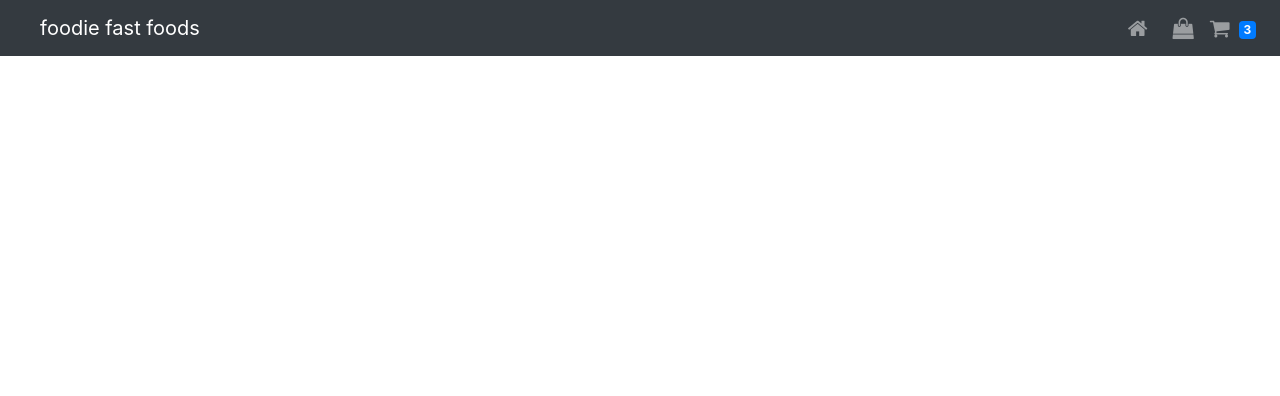
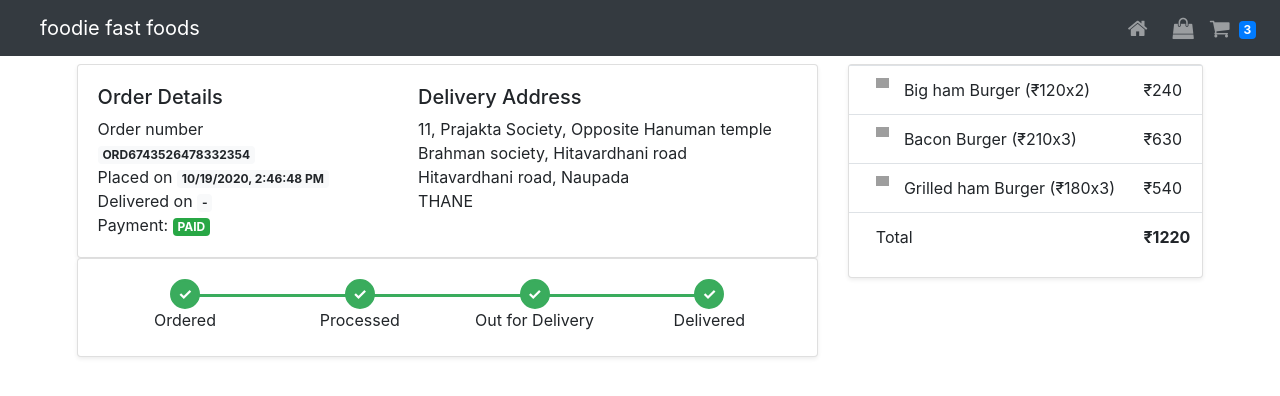
Before and after one commit to AdityaPimpalkar/foodie-fast-food, a React (Create React App) app: page /foodie-fast-food/order/ORD6743526478332354 in a window 1280 px wide. Before the commit this address led to /not-found. Shown: the top 396 px of the page. Built offline with nearby package versions, Linux system fonts and the light colour scheme; grey boxes are pictures that could not be loaded.

Commit message:
order details

```diff
--- a/src/components/Container.jsx
+++ b/src/components/Container.jsx
@@ -1,12 +1,12 @@
 import React, { Component } from 'react';
 import { Switch, Route, Redirect } from "react-router-dom";
+import { getTotalItems } from '../services/cart';
+import Orders from './Orders';
+import OrderDetails from './OrderDetails';
 import Cart from './Cart';
 import Navbar from './Navbar';
+import Products from './Products';
 //import Sidenavbar from './Sidenavbar';
-import Products from './Products';
-import { getTotalItems } from '../services/cart';
-import Orders from './Orders';
-
 
 class Container extends Component {
     state = {
@@ -27,6 +27,7 @@ class Container extends Component {
                     <Route path="/foodie-fast-food/" exact > <Products handleCartCount={() => this.handleCartCount()} /> </Route>
                     <Route path="/foodie-fast-food/cart" > <Cart handleCartCount={() => this.handleCartCount()} /> </Route>
                     <Route path="/foodie-fast-food/orders" > <Orders /> </Route>
+                    <Route path="/foodie-fast-food/order/:id" > <OrderDetails /> </Route>
                     <Redirect to="/not-found" />
                 </Switch>
             </main>
--- /dev/null
+++ b/src/components/OrderDetails.jsx
@@ -0,0 +1,116 @@
+import React, { Component } from 'react';
+import { GetOrderDetails } from '../services/orders';
+
+class OrderDetails extends Component {
+    state = {
+        order: {
+            delivered_on: "",
+            deliveryaddress: {},
+            order_id: 0,
+            order_number: "",
+            payment_status: "",
+            order_stage: 0,
+            paymentby:{
+                selectedpayment: ""
+            },
+            placed_on: "",
+            products: [],
+            order_total: 0,
+            user_id: ""
+        }
+    }
+
+    componentDidMount() {
+        let order_number = window.location.href.substr(window.location.href.lastIndexOf('/') + 1)
+        const order = GetOrderDetails(order_number);
+        this.setState({ order });
+    }
+    render() {
+        const { order } = this.state
+        return (
+            <React.Fragment>
+            <div className="row justify-content-center">
+                <div className="col-sm-11">
+                    <div className="row">
+                    <div className="col-sm-8">
+                        <div className="card text-left shadow-sm">
+                            <div className="row">
+                            <div className="col-sm-5">
+                                <div className="card-body">
+                                    <h5>Order Details</h5>
+                                    <div>Order number <span className="badge badge-light ">{order.order_number}</span></div>
+                                    <div>Placed on <span className="badge badge-light">{order.placed_on}</span></div>
+                                    <div>Delivered on <span className="badge badge-light">{order.delivered_on !== "" ?  order.delivered_on: "-"}</span></div>
+                                    <div>Payment: <span className={order.payment_status === "PENDING" ? "badge badge-warning" : "badge badge-success"}>{order.payment_status}</span></div>
+                                </div>
+                            </div>
+                            <div className="col-sm-7">
+                                <div className="card-body">
+                                <h5>Delivery Address</h5>
+                                <div>{order.deliveryaddress.addressLine1}</div>
+                                <div>{order.deliveryaddress.addressLine2}</div>
+                                <div>{order.deliveryaddress.landmark}</div>
+                                <div>{order.deliveryaddress.city}</div>
+                                </div>
+                            </div>
+                            </div>
+
+                        </div>
+                        <div className="card text-center shadow-sm">
+                            <div className="card-body">
+                            <div className="row">
+                                <div className="progressbar-container mb-1">
+                                    <ul className="progressbar col-sm-12">
+                                    <li className={order.order_stage >=1 ? "active" : ""}>Ordered</li>
+                                    <li className={order.order_stage >=2 ? "active" : ""}>Processed</li>
+                                    <li className={order.order_stage >=3 ? "active" : ""}>Out for Delivery</li>
+                                    <li className={order.order_stage >=4 ? "active" : ""}>Delivered</li>
+                                    </ul>
+                                </div>
+                            </div>
+                            </div>
+                        </div>
+                    </div>
+                    <div className="col-md-4">
+                        <div className="card text-left shadow-sm">
+                            <table className="table">
+                                <tbody>
+                                {order.products.map((product) => (
+                                    <tr key={product.id}>
+                                        <td>
+                                            <img src={product.img} className="float-left col-sm-2" alt=""></img>
+                                            <span>
+                                                {product.name} (₹{product.price}x{product.selectedItems})
+                                            </span>
+                                        </td>
+                                        <td>
+                                        ₹{product.price*product.selectedItems}
+                                        </td>
+                                    </tr>
+                                ))}
+                                </tbody>
+                                <tfoot>
+                                    <tr>
+                                        <td><span className="col-sm-2">Total</span></td>
+                                        <td className="fnt-16"><b>₹{order.order_total}</b></td>
+                                    </tr>
+                                </tfoot>
+                            </table>
+                        </div>
+                    </div>
+                    </div>
+                </div>
+            </div>
+            <div className="row justify-content-center">
+                <div className="col-md-11">
+                    <div className="card-body">
+
+                    </div>
+                </div>
+            </div>
+            </React.Fragment>
+        );
+    }
+}
+
+export default OrderDetails;
--- a/src/components/Orders.jsx
+++ b/src/components/Orders.jsx
@@ -16,61 +16,67 @@ class Orders extends Component {
         return (
             <div className="row justify-content-center">
                 <div className="col-md-10">
-                <div className="card-header h5 text-center">My Orders</div>
+                {/* <div className="card-header h5 text-center">My Orders</div> */}
 
                 {orders.length > 0 ?
 
                 orders.map((order) => (
-                    <div className="card text-left" key={order.order_id}>
+                    <a href={"/foodie-fast-food/order/" + order.order_number} className="card card-box text-left mb-4 text-dark btn" key={order.order_id}>
 
                         <div className="card-body">
-                            <h6 className="badge badge-secondary">ORDER {order.order_number} | {order.placed_on} </h6>
+                            {/* <h6 className="badge badge-secondary">ORDER {order.order_number} | {order.placed_on} </h6> */}
                             <div className="row">
                                 <div className="col-md-4">
                                     <div className="row">
                                         <div className="col-md-12">
+                                        {order.products.length <= 2 ?
+                                        <div className="col">
                                             {order.products.map((product) => (
                                                 <span key={product.id}>
-                                                <div className="fnt-16 badge-pill badge badge-light bg-blue" >
+                                                    <div className="fnt-16 badge-pill badge badge-light bg-blue mr-1 mb-1" >
                                                         <span>{product.name} x{product.selectedItems}</span>
                                                     </div>
-                                                &nbsp;
                                                 </span>
-
                                             ))}
+                                        </div>
+                                        :
+                                        <div className="col">
+                                            {order.products.slice(0,2).map((product) => (
+                                                <span key={product.id}>
+                                                    <div className="fnt-16 badge-pill badge badge-light bg-blue mr-1 mb-1" >
+                                                        <span>{product.name} x{product.selectedItems}</span>
+                                                    </div>
+                                                </span>
+                                            ))}
+                                            <span className="badge-pill badge badge-light mr-1 mb-1">more {order.products.length-2} item(s)</span>
+                                        </div>
+                                        }
                                         </div>
                                     </div>
                                 </div>
                                 <div className="col-md-4 text-center">
 
                                 <h5>₹{order.order_total}</h5>
-                                    {/* <span>Delivery Address:</span>
-                                    <div>{order.deliveryaddress.addressLine1}</div>
-                                    <div>{order.deliveryaddress.addressLine2}</div>
-                                    <div>{order.deliveryaddress.landmark}</div>
-                                    <div>{order.deliveryaddress.city}</div> */}
+
 
                                 </div>
                                 <div className="col-md-4">
-                                    {/* <div className="row">
-                                        <div className="progressbar-container mb-1">
-                                            <ul className="progressbar col-sm-12">
-                                            <li className="active">Ordered</li>
-                                            <li>Processed</li>
-                                            <li>Out for Delivery</li>
-                                            <li>Delivered</li>
-                                            </ul>
-                                        </div>
-                                    </div>   */}
-                                    <span className="badge badge-info small fnt-16">{order.order_status_text}</span>
-                                    <div>Payment: <span className="badge badge-warning">{order.payment_status}</span></div>
 
+                                    {(() => {
+                                    switch (order.order_stage) {
+                                        case 1: return <span className="fnt-16 text-secondary"><i className="fa fa-circle" aria-hidden="true"></i> Your order has been placed</span>;
+                                        case 2: return <span className="fnt-16 text-info"><i className="fa fa-circle" aria-hidden="true"></i> Your order has been processed</span>;
+                                        case 3: return <span className="fnt-16 text-primary"><i className="fa fa-circle" aria-hidden="true"></i> Your order is out for delivery</span>;
+                                        case 4: return <span className="fnt-16 text-success"><i className="fa fa-circle" aria-hidden="true"></i> Your order has been delivered</span>;
+                                        default: return <span className="fnt-16"><i className="fa fa-circle text-danger" aria-hidden="true"></i> We could not place your order</span>;;
+                                    }
+                                    })()}
 
-
+                                    <div>Payment: <span className={order.payment_status === "PENDING" ? "badge badge-warning" : "badge badge-success"}>{order.payment_status}</span></div>
                                 </div>
                             </div>
                         </div>
-                    </div>
+                    </a>
 
                 ))
 
--- a/src/services/orders.js
+++ b/src/services/orders.js
@@ -10,11 +10,10 @@ const orders = [
             isdefault: true,
             landmark: "Hitavardhani road, Naupada"
         },
-        order_id: 2,
-        order_number: "#6743526478332354",
-        payment_status: "PENDING",
-        order_stage: 2,
-        order_status_text: 'Your order is being processed',
+        order_id: 1,
+        order_number: "ORD6743526478332354",
+        payment_status: "PAID",
+        order_stage: 4,
         paymentby:{
             selectedpayment: "cashondelivery"
         },
@@ -67,10 +66,19 @@ export function createOrder(object) {
             products: object.products,
             deliveryaddress: object.deliveryaddress,
             paymentby: object.paymentby,
-            order_total: object.grandtotal
+            order_total: object.grandtotal,
+            order_number: 'ORD6743526478332354'+ orders.length + 1,
+            payment_status: 'PAID',
+            order_stage: 1,
         }
         orders.push(obj);
         return 1;
     }
 
 }
+
+export function GetOrderDetails(order_number) {
+    const order = orders.find((order) => order.order_number === order_number)
+    if(order) return order
+    else return null;
+}
```
Also changed, not shown: src/index.css (+7 -1 lines). Lines whose indentation alone changed are shown as unchanged.
